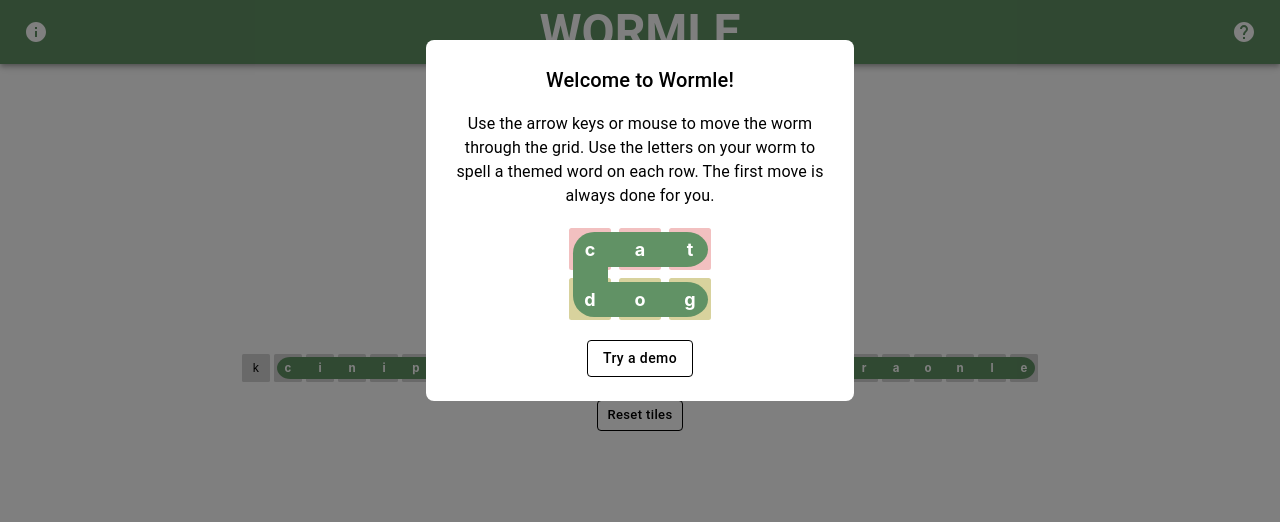
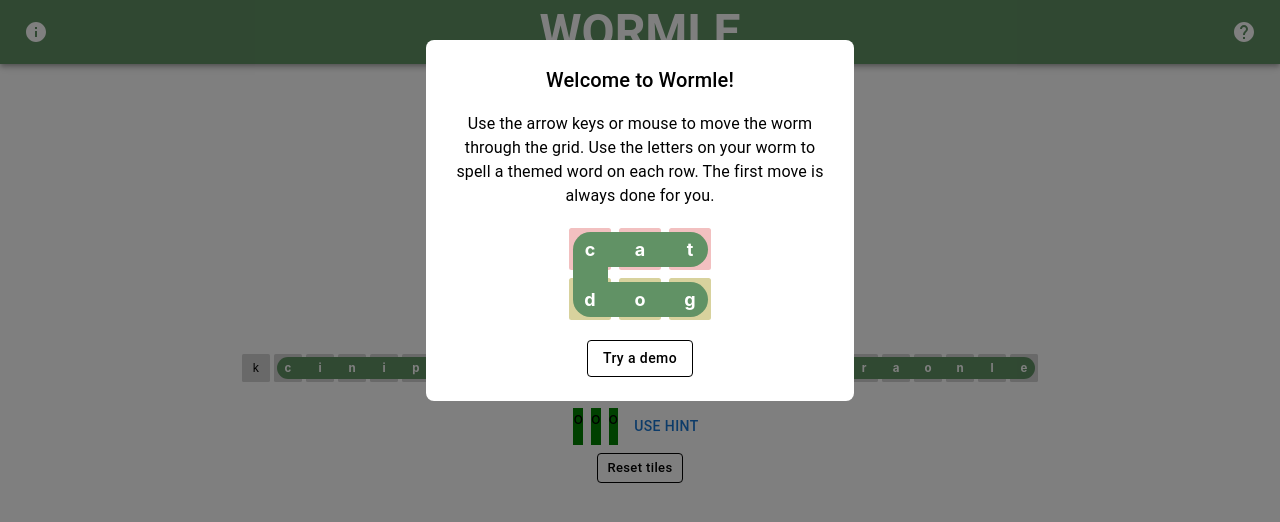
Before and after one commit to evarae/wormle, a React (Create React App) app: page / in a window 1280 px wide. Shown: the top 522 px of the page. Built offline with nearby package versions, Linux system fonts and the light colour scheme.

Commit message:
Hints working

```diff
--- a/src/components/App.css
+++ b/src/components/App.css
@@ -10,6 +10,8 @@
   --info-text-color: rgb(150, 150, 150);
   --snake-letter-color: white;
   --empty-letter-color: black;
+  --hint-color: rgba(97, 146, 101, 0.438);
+  --hint-color-wrong: rgba(146, 97, 97, 0.438);
 
   --tile-color-1: rgb(242, 192, 192);
   --tile-color-2: rgb(216, 210, 157);
--- a/src/components/game/Game.css
+++ b/src/components/game/Game.css
@@ -1,3 +1,18 @@
 .path-container{
     margin: 16px;
 }
+
+.hint-container{
+    display: flex;
+    justify-content: center;
+    gap: 8px;
+    padding: 8px;
+}
+
+.hint-used {
+    background-color: grey;
+}
+
+.hint-unused {
+    background-color: green;
+}
--- a/src/components/game/Game.tsx
+++ b/src/components/game/Game.tsx
@@ -1,19 +1,46 @@
-import React, { useEffect, useState } from "react";
+import React, { useEffect, useMemo, useState } from "react";
 import { GameState, Tile } from "../../types/types";
 import {
   Cardinal,
   isGameOver,
+  NUMBER_OF_HINTS,
   tryMove,
   tryMoveInDirection,
+  TrySetHint,
 } from "../../helpers/GameEngine";
 import Grid from "./grid/Grid";
 import "./Game.css";
 import Path from "./grid/Path";
+import { Button } from "@mui/material";
 
 const Game = (props: Props) => {
+  const hintButtonId = "hintButton";
   const [gameOver, setGameOver] = useState(false);
+  const [isChoosingHint, setIsChoosingHint] = useState(false);
+
+  useEffect(() => {
+    const clickListenerFunction = (event: MouseEvent) => {
+      const target = event.target as HTMLElement;
+      const isClickingHintButton = target && target.id === hintButtonId;
+
+      if (!isClickingHintButton) {
+        setIsChoosingHint(false);
+      }
+    };
+
+    document.addEventListener("click", clickListenerFunction);
+    return () => {
+      document.removeEventListener("click", clickListenerFunction);
+    };
+  }, []);
 
   function tileOnClickCallback(tile: Tile) {
+    if (isChoosingHint) {
+      TrySetHint(tile.coordinates, props.gameState, props.setGameState);
+      setIsChoosingHint(false);
+      return;
+    }
+
     tryMove(props.gameState, props.setGameState, tile.coordinates);
   }
 
@@ -49,15 +76,46 @@
     tryMoveInDirection(props.gameState, direction, props.setGameState);
   };
 
+  function useHintOnClick() {
+    if (props.gameState.hintsRemaining > 0) {
+      setIsChoosingHint(true);
+    }
+  }
+
+  const hints = useMemo(() => {
+    const initialHints = NUMBER_OF_HINTS;
+    const hintsRemaining = props.gameState.hintsRemaining;
+    const hintsUsed = initialHints - hintsRemaining;
+
+    const hintElements = [];
+
+    for (let i = 1; i <= initialHints; i++) {
+      if (i <= hintsUsed) {
+        hintElements.push(<div className="hint hint-used">.</div>);
+      } else {
+        hintElements.push(<div className="hint hint-unused">o</div>);
+      }
+    }
+    return hintElements;
+  }, [props.gameState.hintsRemaining]);
+
   return (
     <div onKeyDown={handleKeyDown}>
       <Grid
+        setGameState={props.setGameState}
         gameState={props.gameState}
         isReadOnly={gameOver}
         tileOnClickCallback={tileOnClickCallback}
+        isChoosingHint={isChoosingHint}
       />
       <div className="path-container">
         <Path gameState={props.gameState} />
+      </div>
+      <div className="hint-container">
+        {hints}
+        <Button id={hintButtonId} onClick={useHintOnClick}>
+          Use Hint
+        </Button>
       </div>
     </div>
   );
--- a/src/components/game/grid/Grid.css
+++ b/src/components/game/grid/Grid.css
@@ -102,45 +102,59 @@
     align-items: center;
     background-color: var(--snake-color);
     position: absolute;
+    /* Border calculation */
+    --round-border: calc(0.5*var(--grid-size)*(1 - 2*var(--snake-size-offset)));
 }
 
 .snake-preview{
     background-color: var(--snake-hover-color);
 }
 
+.hint{
+    height: calc(var(--grid-size)*(1 - 2*var(--snake-size-offset)));
+    width: calc(var(--grid-size)*(1 - 2*var(--snake-size-offset)));
+    margin: calc(var(--grid-size)*var(--snake-size-offset));
+    border-radius: calc(0.5*var(--grid-size)*(1 - 2*var(--snake-size-offset)));
+    background-color: var(--hint-color);
+}
+
+.hint-wrong{
+    background-color: var(--hint-color-wrong);
+}
+
 .end{
     height: calc(var(--grid-size)*(1 - 2*var(--snake-size-offset)));
     width: calc(var(--grid-size)*(1 - 2*var(--snake-size-offset)));
     margin: calc(var(--grid-size)*var(--snake-size-offset));
-    border-radius: 50%;
+    border-radius: var(--round-border);
 }
 
 .south-end{
     height: calc(var(--grid-size)*(1 - var(--snake-size-offset)));
     width: calc(var(--grid-size)*(1 - 2*var(--snake-size-offset)));
     margin: calc(var(--grid-size)*var(--snake-size-offset)) calc(var(--grid-size)*var(--snake-size-offset)) 0 calc(var(--grid-size)*var(--snake-size-offset));
-    border-radius: 50% 50% 0 0;
+    border-radius: var(--round-border) var(--round-border) 0 0;
 }
 
 .north-end{
     height: calc(var(--grid-size)*(1 - var(--snake-size-offset)));
     width: calc(var(--grid-size)*(1 - 2*var(--snake-size-offset)));
     margin: 0 calc(var(--grid-size)*var(--snake-size-offset)) calc(var(--grid-size)*var(--snake-size-offset))calc(var(--grid-size)*var(--snake-size-offset));
-    border-radius: 0% 0% 50% 50%;
+    border-radius: 0% 0% var(--round-border) var(--round-border);
 }
 
 .west-end{
     height: calc(var(--grid-size)*(1 - 2*var(--snake-size-offset)));
     width: calc(var(--grid-size)*(1 - var(--snake-size-offset)));
     margin: calc(var(--grid-size)*var(--snake-size-offset)) calc(var(--grid-size)*var(--snake-size-offset)) calc(var(--grid-size)*var(--snake-size-offset)) 0;
-    border-radius: 0% 50% 50% 0%;
+    border-radius: 0% var(--round-border) var(--round-border) 0%;
 }
 
 .east-end{
     height: calc(var(--grid-size)*(1 - 2*var(--snake-size-offset)));
     width: calc(var(--grid-size)*(1 - var(--snake-size-offset)));
     margin: calc(var(--grid-size)*var(--snake-size-offset))  0 calc(var(--grid-size)*var(--snake-size-offset))  calc(var(--grid-size)*var(--snake-size-offset));
-    border-radius: 50% 0% 0% 50%;
+    border-radius: var(--round-border) 0% 0% var(--round-border);
 }
 
 .vertical-through{
@@ -162,7 +176,7 @@
 
 .south-east {
     margin: calc(var(--grid-size)*var(--snake-size-offset)) 0 0 calc(var(--grid-size)*var(--snake-size-offset));
-    border-radius: 50% 0 0 0;
+    border-radius: var(--round-border) 0 0 0;
     .corner{
         top: calc(var(--grid-size)*(1/2 - var(--snake-size-offset)));
         left: calc(var(--grid-size)*(1/2 - var(--snake-size-offset)));
@@ -174,7 +188,7 @@
 
 .south-west {
     margin: calc(var(--grid-size)*var(--snake-size-offset)) calc(var(--grid-size)*var(--snake-size-offset)) 0 0 ;
-    border-radius: 0 50% 0 0;
+    border-radius: 0 var(--round-border) 0 0;
     .corner{
         top: calc(var(--grid-size)*(1/2 - var(--snake-size-offset)));
         left: calc(-1*var(--grid-size)*(1/2 - var(--snake-size-offset)));
@@ -188,7 +202,7 @@
 
 .north-east {
     margin:  0 0 calc(var(--grid-size)*var(--snake-size-offset)) calc(var(--grid-size)*var(--snake-size-offset));
-    border-radius: 0 0 0 50%;
+    border-radius: 0 0 0 var(--round-border);
     .corner{
         top: calc(-1*var(--grid-size)*(1/2 - var(--snake-size-offset)));
         left: calc(var(--grid-size)*(1/2 - var(--snake-size-offset)));
@@ -202,7 +216,7 @@
 
 .north-west {
     margin:  0 calc(var(--grid-size)*var(--snake-size-offset)) calc(var(--grid-size)*var(--snake-size-offset)) 0 ;
-    border-radius: 0 0 50% 0;
+    border-radius: 0 0 var(--round-border) 0;
     .corner{
         top: calc(-1*(var(--grid-size)*(1/2 - var(--snake-size-offset))));
         left: calc(-1*(var(--grid-size)*(1/2 - var(--snake-size-offset))));
--- a/src/components/game/tiles/GridTile.tsx
+++ b/src/components/game/tiles/GridTile.tsx
@@ -52,19 +52,56 @@
   };
 
   const letterDisplay = () => {
-    const letter = props.tile.guess ? props.tile.guess : props.previewString;
-    return <span className="tile-letter">{letter}</span>;
+    return <span className="tile-letter">{getLetter()}</span>;
   };
+
+  const getLetter = () => {
+    if (props.tile.guess) {
+      return props.tile.guess;
+    }
+
+    if (props.previewString) {
+      return props.previewString;
+    }
+
+    if (props.tile.hint) {
+      return props.tile.value;
+    }
+
+    if (props.isHintPreview) {
+      return "?";
+    }
+
+    return "";
+  };
+
+  const previewSnake =
+    props.previewString && props.previewTileType ? (
+      snakeElement(props.previewTileType, true)
+    ) : (
+      <></>
+    );
+
+  const isHintWrong =
+    (props.tile.guess && props.tile.value !== props.tile.guess) ||
+    (props.previewString && props.tile.value !== props.previewString);
+  const hint =
+    props.tile.hint || props.isHintPreview ? (
+      <div
+        className={`snake-head hint snake-preview${
+          isHintWrong ? " hint-wrong" : ""
+        }`}
+      ></div>
+    ) : (
+      <></>
+    );
 
   const gridContent = (
     <>
       <div className="inner-square coloured-tile">{letterDisplay()}</div>
-      {props.previewString && props.previewTileType ? (
-        snakeElement(props.previewTileType, true)
-      ) : (
-        <></>
-      )}
+      {previewSnake}
       {props.tileType == TileType.Empty ? <></> : snakeElement(props.tileType)}
+      {hint}
     </>
   );
 
@@ -99,6 +136,7 @@
       tileType: TileType;
       previewString?: string;
       previewTileType?: TileType;
+      isHintPreview?: boolean;
     }
   | {
       isReadOnly: false;
@@ -109,6 +147,7 @@
       onMouseLeave: () => void;
       previewString?: string;
       previewTileType?: TileType;
+      isHintPreview?: boolean;
     };
 
 export default GridTile;
--- a/src/components/modals/HelpModal.tsx
+++ b/src/components/modals/HelpModal.tsx
@@ -1,7 +1,6 @@
 import React from "react";
 import { Box, Button, Modal, Typography } from "@mui/material";
 import DemoGrid from "../game/DemoGrid";
-import DonationLink from "./Donation";
 
 export default function HelpModal(props: Props) {
   return (
--- a/src/helpers/GameEngine.ts
+++ b/src/helpers/GameEngine.ts
@@ -1,4 +1,6 @@
 import { Coordinates, GameSetup, GameState, Tile, Word } from '../types/types';
+
+export const NUMBER_OF_HINTS = 3;
 
 function getGameStateFromSetup(gameSetup:GameSetup):GameState{
   return({
@@ -6,7 +8,8 @@
     tiles: createTileDictionary(gameSetup.words, gameSetup.startCoordinates),
     pathLetters: gameSetup.pathString.split(''),
     path: [gameSetup.startCoordinates],
-    moveCount: 0
+    moveCount: 0,
+    hintsRemaining: NUMBER_OF_HINTS
   });
 }
 
@@ -19,6 +22,24 @@
   });
 
   return {x: maxWidth, y: words.length};
+}
+
+export function TrySetHint(coordinate: Coordinates, state:GameState, setGameState: (newGameState: GameState) => void){
+  const moveKey = getTileKey(coordinate);
+  const tileAtCoordinate = state.tiles[moveKey];
+
+  if( !tileAtCoordinate || state.hintsRemaining < 1 || tileAtCoordinate.hint ){
+    setGameState({
+      ...state
+    })
+    return;
+  }
+
+  state.tiles[moveKey] = {...tileAtCoordinate, hint: true}
+  state.hintsRemaining -= 1;
+
+  const newState = JSON.parse(JSON.stringify(state));
+  setGameState(newState);
 }
 
 function tryMoveInDirection(state: GameState, direction:Cardinal, setGameState: (newGameState: GameState) => void) : void {
--- a/src/types/types.ts
+++ b/src/types/types.ts
@@ -1,5 +1,6 @@
 export type Tile = {
-    guess: string | undefined,
+    guess?: string,
+    hint?: boolean,
     value: string,
     coordinates: Coordinates
 }
@@ -21,7 +22,8 @@
     tiles: Record<string, Tile>,
     pathLetters: string[],
     path: Coordinates[],
-    moveCount: number
+    moveCount: number,
+    hintsRemaining: number
 }
 
 export type Word = {
```
Also changed, not shown: src/components/game/grid/Grid.tsx (+18 -1 lines).
